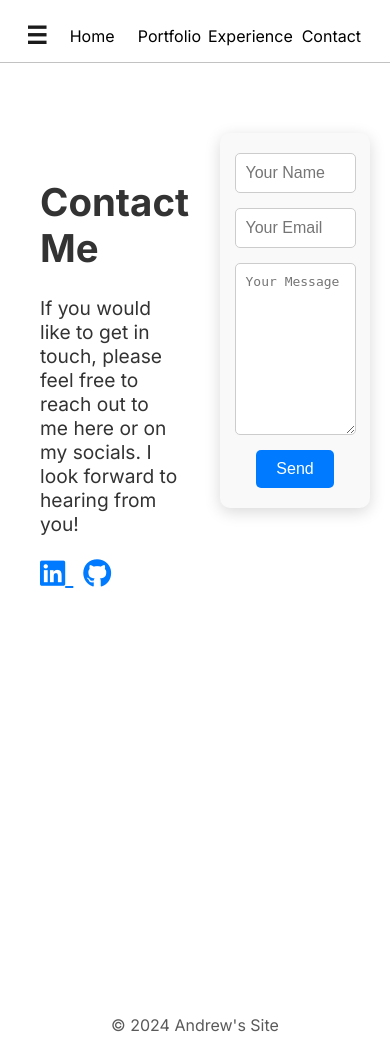
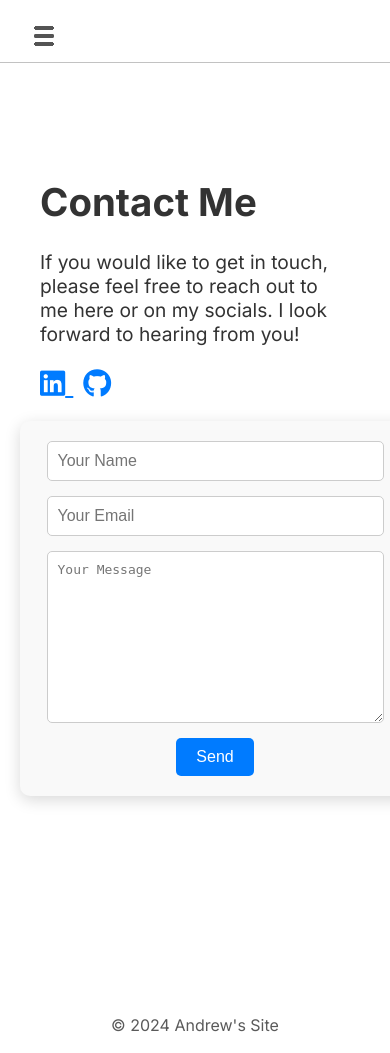
Before and after one commit to caiettia/Webpage, a Django app: page /contact/ in a window 390 px wide. Run offline with Django 5.2, Linux system fonts and the light colour scheme.

Commit message:
updating mobile styling for nav slection

```diff
--- a/webpage/projects/static/projects/css/contact.css
+++ b/webpage/projects/static/projects/css/contact.css
@@ -10,6 +10,7 @@
 .contact-container {
     max-width: 600px;
     width: 40%;
+    min-width: 350px;
     margin: 0 auto; /* Center the container */
     padding: 20px;
     background-color: #f9f9f9; /* Light background color */
@@ -81,3 +82,19 @@
 .contact-container button:hover {
     background-color: #0056b3;
 }
+
+/* Responsive styles */
+@media (max-width: 768px) {
+    .contact-page {
+        flex-direction: column; /* Stack items vertically on smaller screens */
+        align-items: flex-start;
+        justify-content: flex-start;
+    }
+    .contact-container {
+        width: 80%; /* Adjust width for smaller screens */
+    }
+
+    .desc {
+        max-width: 100%; /* Adjust width for smaller screens */
+    }
+}
--- a/webpage/projects/static/projects/css/style.css
+++ b/webpage/projects/static/projects/css/style.css
@@ -20,19 +20,67 @@ nav {
 
 .nav-toggle {
     display: none;
-    background: none;
+    --s: 20px; /* control the size */
+    --c: hsl(0, 0%, 33%); /* the color */
+
+    height: var(--s);
+    aspect-ratio: 1;
     border: none;
-    color: rgb(27, 27, 27);
-    font-size: 24px;
-    font-weight: 700;
+    padding: 0;
+    border-inline: calc(var(--s)/2) solid #0000;
+    box-sizing: content-box;
+    --_g1: linear-gradient(var(--c) 20%,#0000 0 80%,var(--c) 0)
+           no-repeat content-box border-box;
+    --_g2: radial-gradient(circle closest-side at 50% 12.5%,var(--c) 95%,#0000)
+           repeat-y content-box border-box;
+    background:
+      var(--_g2) left  var(--_p,0px) top,
+      var(--_g1) left  calc(var(--s)/10 + var(--_p,0px)) top,
+      var(--_g2) right var(--_p,0px) top,
+      var(--_g1) right calc(var(--s)/10 + var(--_p,0px)) top;
+    background-size:
+      20% 80%,
+      40% 100%;
+    position: relative;
+    clip-path: inset(0 25%);
+    -webkit-mask: linear-gradient(90deg,#0000,#000 25% 75%,#0000);
     cursor: pointer;
-    transition: transform 0.3s ease;
+    transition:
+      background-position .3s var(--_s,.3s),
+      clip-path 0s var(--_s,.6s);
+    -webkit-appearance:none;
+    -moz-appearance:none;
+    appearance:none;
 }
 
-.nav-toggle:hover {
-    transform: rotate(90deg); /* Rotate 90 degrees */
+.nav-toggle:before,
+.nav-toggle:after {
+  content:"";
+  position: absolute;
+  border-radius: var(--s);
+  inset: 40% 0;
+  background: var(--c);
+  transition: transform .3s calc(.3s - var(--_s,.3s));
 }
 
+.nav-toggle:checked {
+  clip-path: inset(0);
+  --_p: calc(-1*var(--s));
+  --_s: 0s;
+}
+.nav-toggle:checked:before {
+  transform: rotate(45deg);
+}
+.nav-toggle:checked:after {
+  transform: rotate(-45deg);
+}
+.nav-toggle:focus-visible {
+  clip-path: none;
+  -webkit-mask: none;
+  border: none;
+  outline: 2px solid var(--c);
+  outline-offset: 5px;
+}
 .nav-menu {
     list-style-type: none;
     padding: 0;
@@ -74,6 +122,68 @@ nav {
     transform: scaleX(1);
 }
 
+
+/* Responsive styles */
+@media (max-width: 768px) {
+    .nav-toggle {
+        display: block;
+    }
+
+    .nav-menu {
+        opacity: 0;
+        flex-direction: row;
+        width: 100%;
+        justify-content: space-around;
+    }
+    .nav-menu li a {
+        /* margin: 0;
+        text-align: center;
+        flex: 1; */
+        opacity: 0;
+        transform: translateY(-20px);
+        transition: opacity 0.5s ease, transform 0.5s ease;
+    }
+
+    .nav-menu-show {
+        display: flex;
+        transition: opacity 0.5s ease, transform 0.5s ease;
+    }
+
+    .nav-menu-show li a{
+        margin-right: 20px;
+        transform: translateY(0);
+    }
+
+    .nav-menu-show li a {
+        color: rgb(0, 0, 0);
+        text-decoration: none;
+        position: relative; /* Ensure the pseudo-element is positioned relative to the link */
+        transition: letter-spacing 0.3s ease-in-out; /* Add transition for letter-spacing */
+    }
+
+    .nav-menu-show li a::before {
+        content: "";
+        position: absolute;
+        bottom: -10px;
+        left: 0px;
+        width: 100%;
+        height: 2px;
+        background: #fff;
+        box-shadow: 1px 1px 1px #000;
+        transform: scaleX(0);
+        transition: transform 0.3s ease-in-out; /* Adjusted transition for smoother animation */
+    }
+
+    .nav-menu-show li a:hover {
+        font-weight: 900;
+        letter-spacing: 1px;
+    }
+
+    .nav-menu-show li a:hover::before{
+        transform: scaleX(1);
+    }
+}
+
 footer {
     background-color: #ffffff;
     color: rgb(90, 90, 90);
@@ -82,30 +192,6 @@ footer {
     position: relative;
     width: 100%;
     bottom: 0;
-}
-
-/* Responsive styles */
-@media (max-width: 768px) {
-    .nav-toggle {
-        display: block;
-    }
-
-    .nav-menu {
-        display: flex;
-        flex-direction: row;
-        width: 100%;
-        justify-content: space-around;
-    }
-
-    .nav-menu li {
-        margin: 0;
-        text-align: center;
-        flex: 1;
-    }
-
-    .nav-menu.show {
-        display: flex;
-    }
 }
 
 
--- a/webpage/projects/static/projects/js/main.js
+++ b/webpage/projects/static/projects/js/main.js
@@ -1,10 +1,18 @@
-// your_app/static/your_app/js/main.js
 document.addEventListener('DOMContentLoaded', function() {
     const navToggle = document.querySelector('.nav-toggle');
     const navMenu = document.querySelector('.nav-menu');
 
+    // navToggle.addEventListener('click', function() {
+    //     navMenu.classList.toggle('show');
+    // });
+
     navToggle.addEventListener('click', function() {
-        navMenu.classList.toggle('show');
+        if ( navMenu.classList.contains('nav-menu')) {
+            navMenu.classList.remove('nav-menu');
+            navMenu.classList.add('nav-menu-show');
+        } else {
+            navMenu.classList.remove('nav-menu-show');
+            navMenu.classList.add('nav-menu');
+        }
     });
-
 });
--- a/webpage/projects/templates/base.html
+++ b/webpage/projects/templates/base.html
@@ -15,9 +15,7 @@
 <body>
     <header>
         <nav>
-            <button class="nav-toggle" aria-label="Toggle navigation">
-                ☰
-            </button>
+            <input type="checkbox" role="button" aria-label="Display the menu" class="nav-toggle">
             <ul class="nav-menu">
                 <li><a href="{% url 'home' %}">Home</a></li>
                 <li><a href="{% url 'portfolio' %}">Portfolio</a></li>
--- a/webpage/webpage/settings.py
+++ b/webpage/webpage/settings.py
@@ -25,7 +25,7 @@ BASE_DIR = Path(__file__).resolve().parent.parent
 SECRET_KEY = config('SECRET_KEY')
 
 # SECURITY WARNING: don't run with debug turned on in production!
-DEBUG = False #config('DEBUG', default=False, cast=bool)
+DEBUG = True #config('DEBUG', default=False, cast=bool)
 
 ALLOWED_HOSTS = config('ALLOWED_HOSTS', cast=Csv())
 
```
